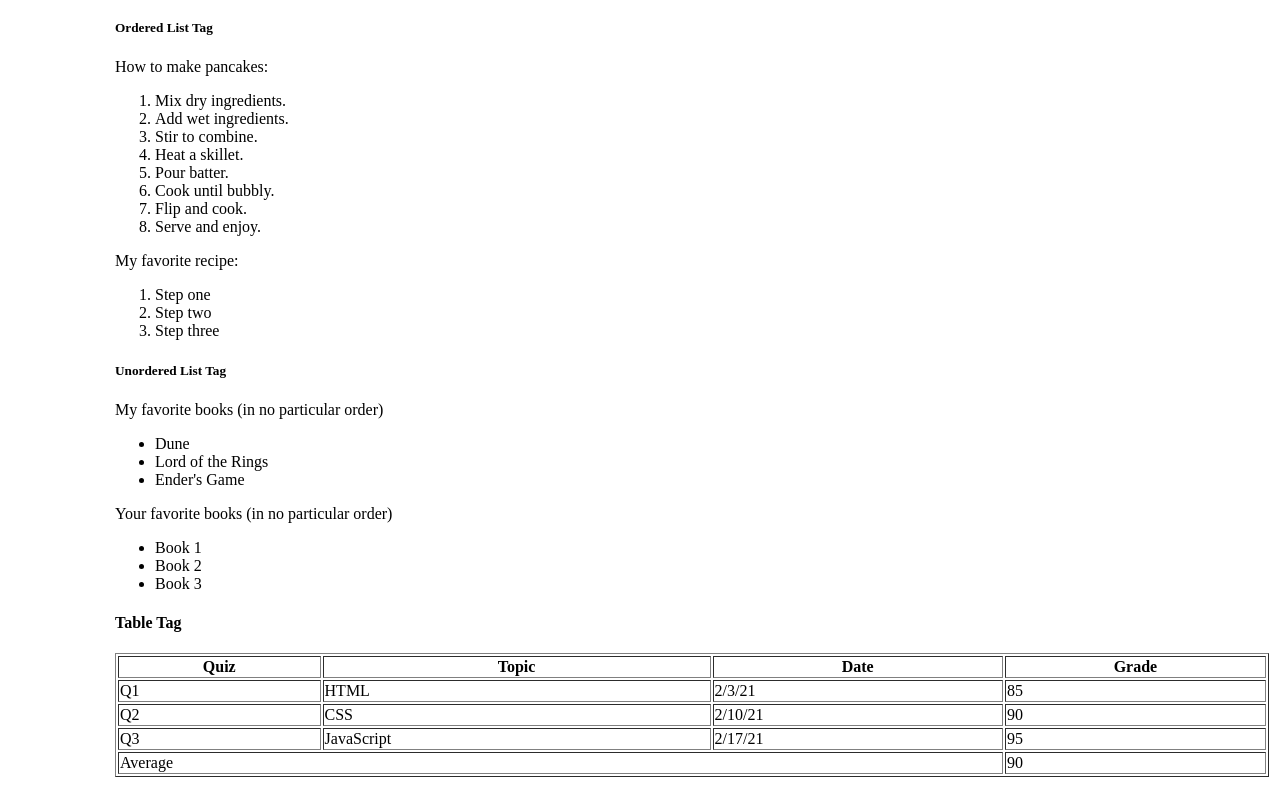
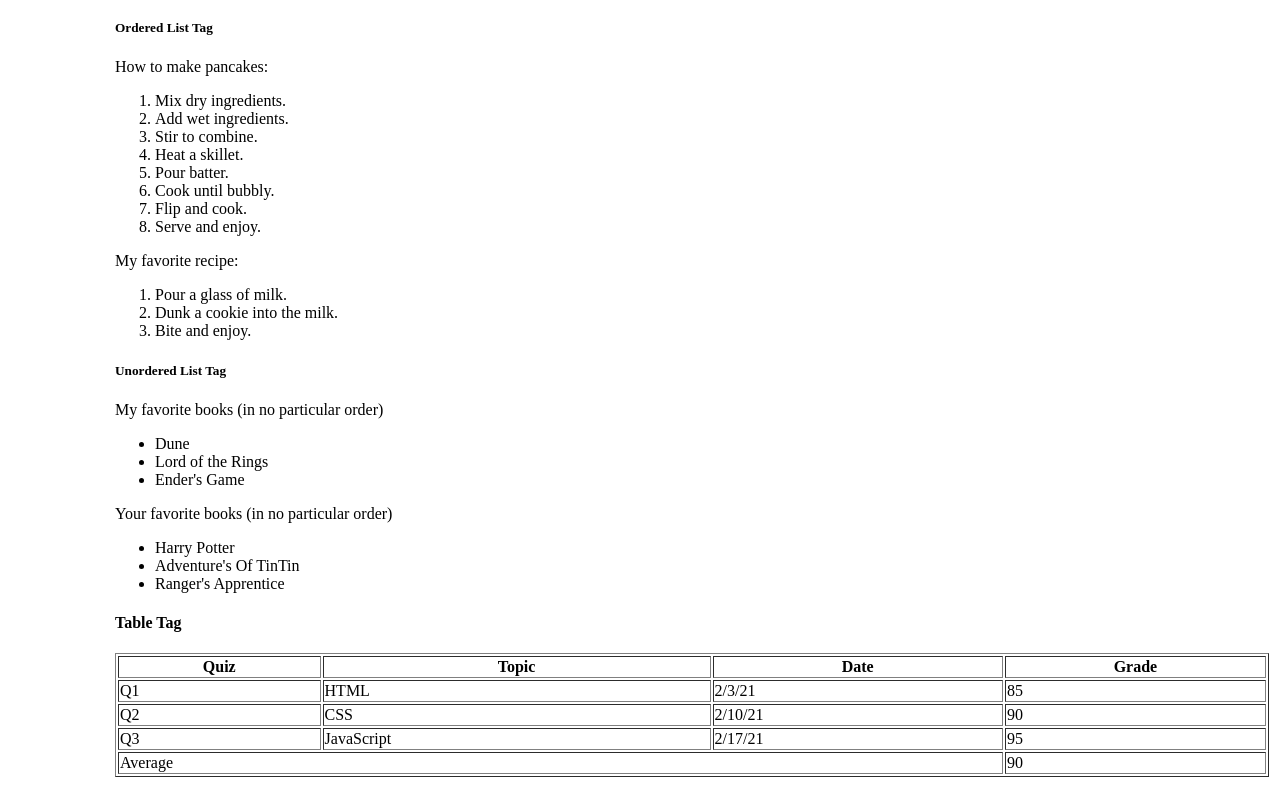
Before and after one commit to 8q8b/kambaz-next-js, a Next.js app: page /labs/lab1 in a window 1280 px wide. Shown: the part 384-1174 px from the top of the page. Built offline with nearby package versions, Linux system fonts and the light colour scheme.

Commit message:
final touches

```diff
--- a/app/labs/lab1/page.tsx
+++ b/app/labs/lab1/page.tsx
@@ -48,9 +48,9 @@ export default function Lab1() {
 
         My favorite recipe:
         <ol id="wd-your-favorite-recipe">
-          <li>Step one</li>
-          <li>Step two</li>
-          <li>Step three</li>
+          <li>Pour a glass of milk.</li>
+          <li>Dunk a cookie into the milk.</li>
+          <li>Bite and enjoy.</li>
         </ol>
       </div>
       <h5>Unordered List Tag</h5>
@@ -64,9 +64,9 @@ export default function Lab1() {
 
       Your favorite books (in no particular order)
       <ul id="wd-your-books">
-        <li>Book 1</li>
-        <li>Book 2</li>
-        <li>Book 3</li>
+        <li>Harry Potter</li>
+        <li>Adventure's Of TinTin</li>
+        <li>Ranger's Apprentice</li>
       </ul>
       <div id="wd-tables">
         <h4>Table Tag</h4>
```
